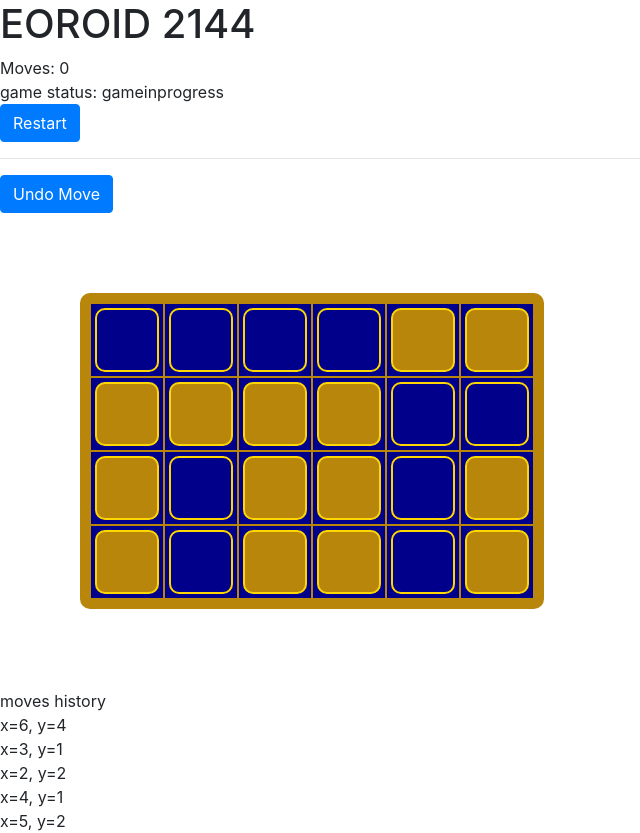
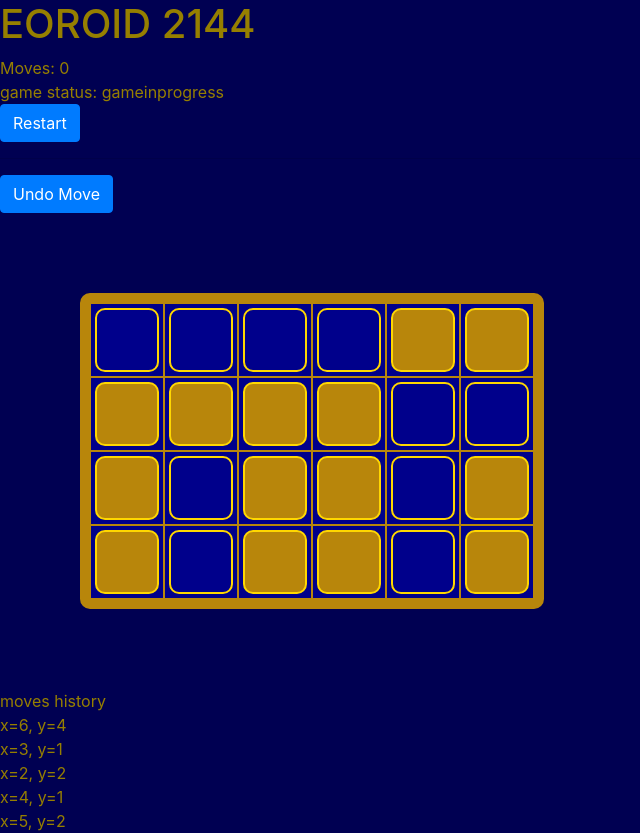
Before and after one commit to KubaMiszcz/Eoroid2144, an Angular app: page / in a window 1280 px wide. Shown: the whole page, without its empty margins (0-640 px from the left). Built offline with nearby package versions, Linux system fonts and the light colour scheme.

Commit message:
add global styles scss

```diff
--- a/angular.json
+++ b/angular.json
@@ -123,6 +123,7 @@
           }
         }
       }
-    }},
+    }
+  },
   "defaultProject": "Eoroid2144"
 }
--- /dev/null
+++ b/src/_global.scss
@@ -0,0 +1,4 @@
+/* You can add global styles to this file, and also import other style files */
+$my-dark-blue: #000052;
+$my-dark-gold: #967f00;
+$my-light-gold: #967f00;
--- a/src/app/app.component.html
+++ b/src/app/app.component.html
@@ -1,3 +1,3 @@
-<div>
+<div class="app-container">
   <app-board></app-board>
 </div>
--- a/src/app/app.component.scss
+++ b/src/app/app.component.scss
@@ -0,0 +1,8 @@
+@use './../global';
+
+.app-container {
+  // background-color: #000052;
+  // color: #967f00;
+  background-color: global.$my-dark-blue;
+  color: global.$my-dark-gold;
+}
```
Also changed, not shown: 1 other file (tests, documents, lock files or other folders).
